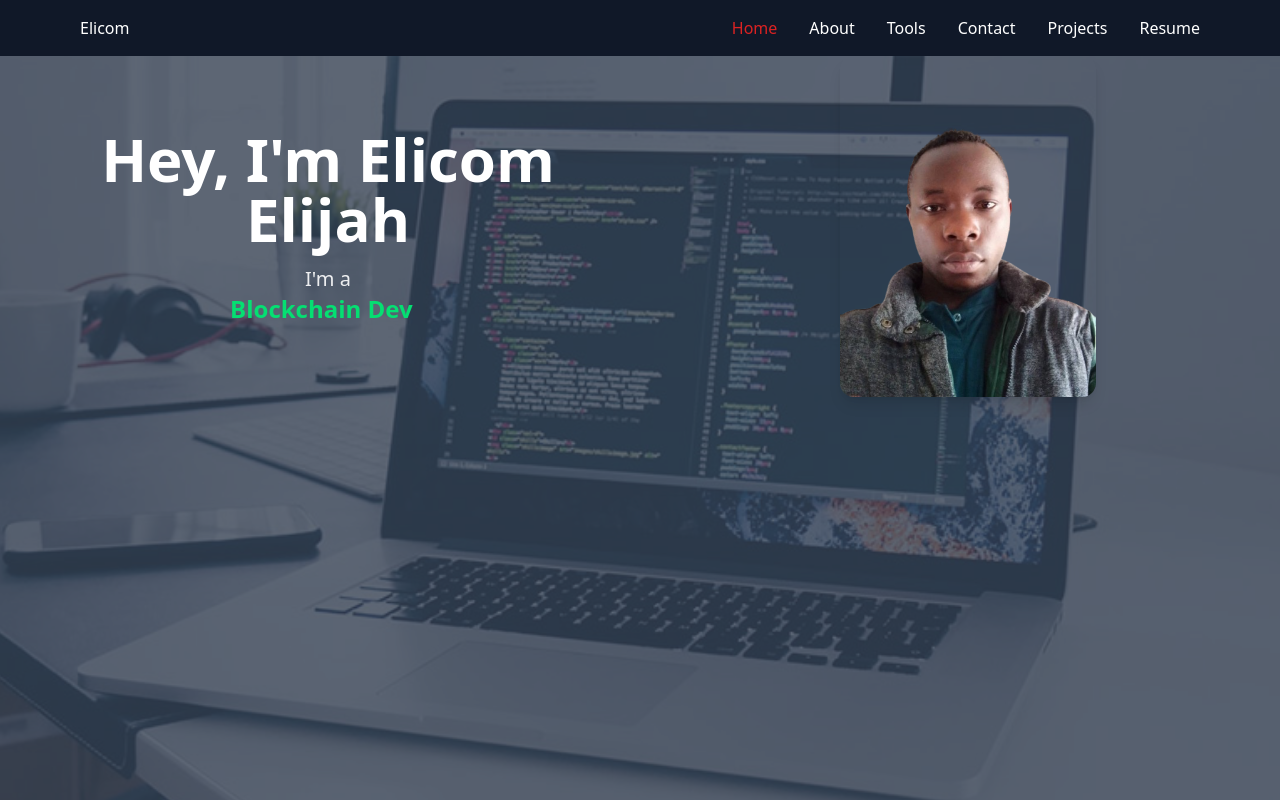
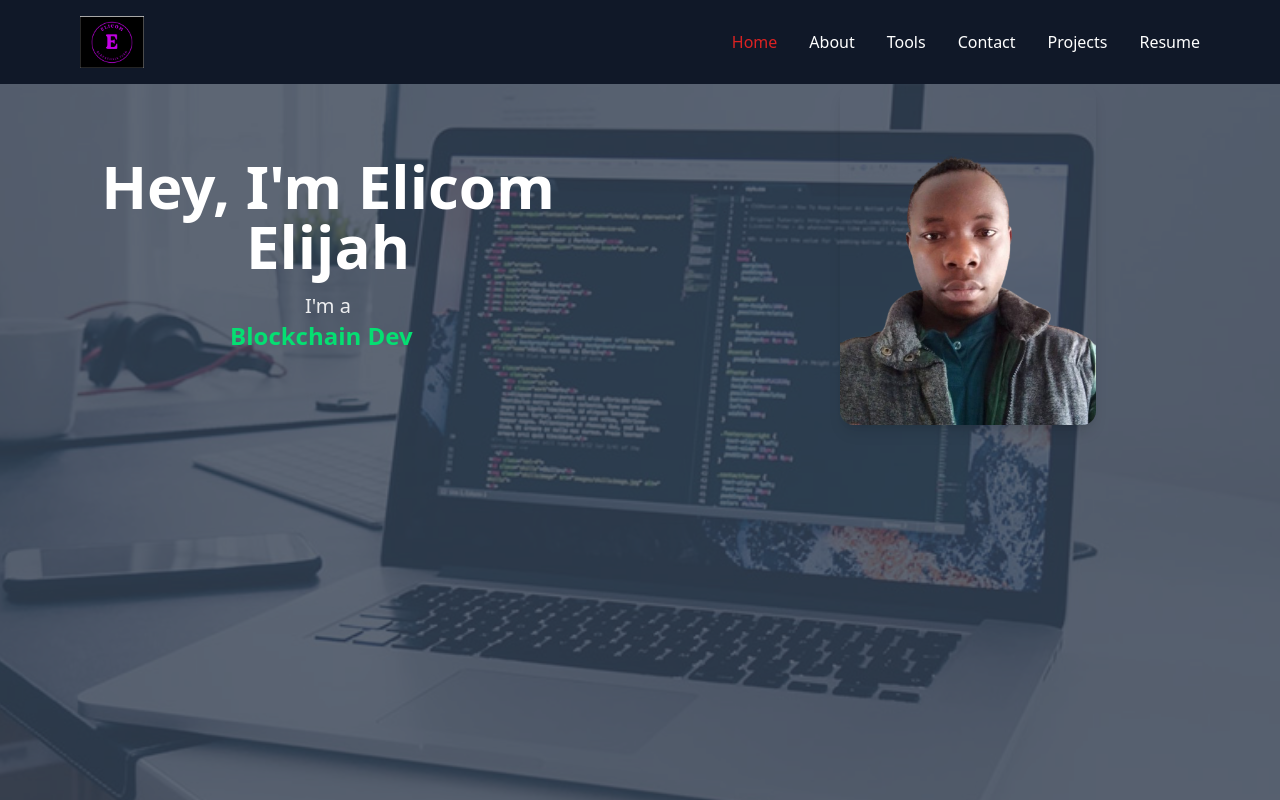
Before and after one commit to Elicom256/portfolio, a React (Vite) app: page / in a window 1280 px wide. Shown: the top 800 px of the page. Built offline with nearby package versions, Linux system fonts and the light colour scheme.

Commit message:
modifications + added logo

```diff
--- a/index.html
+++ b/index.html
@@ -2,7 +2,7 @@
 <html lang="en">
   <head>
     <meta charset="UTF-8" />
-    <link rel="icon" type="image/svg+xml" href="/vite.svg" />
+    <link rel="icon" type="image/png" href="/elicom.png" />
     <meta name="viewport" content="width=device-width, initial-scale=1.0" />
     <title>Elicom</title>
     <title>Elijah</title>
--- a/src/nav/NavBar.jsx
+++ b/src/nav/NavBar.jsx
@@ -1,10 +1,11 @@
 import React from 'react'
 import { Link, NavLink } from 'react-router-dom'
+import logo from "../pics/elicom.png"
 
 const NavBar = () => {
   return (
     <div className="flex items-center justify-between px-20 py-4 bg-gray-900 text-white">
-      <Link className="" to="/">Elicom</Link>
+      <Link className="w-16 rounded-full" to="/"> <img src={logo} alt="" /></Link>
     <div className="flex gap-8">
       <NavLink to="/">Home</NavLink>
       <NavLink to="about">About</NavLink>
```
Also changed, not shown: public/elicom.png (added), src/pics/elicom.png (added).
